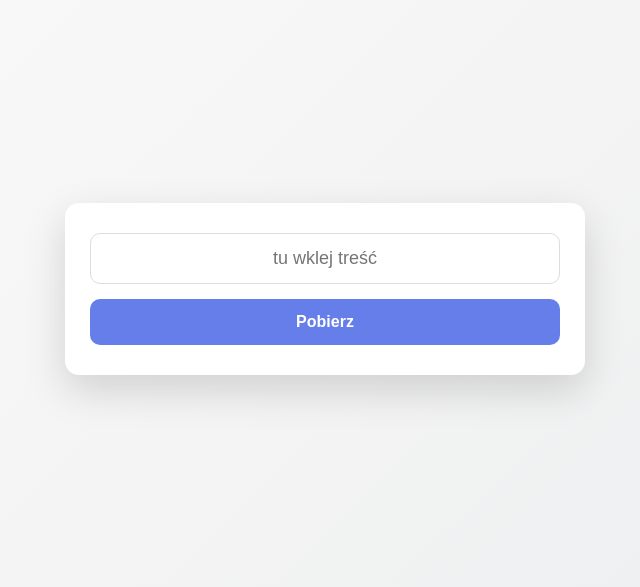
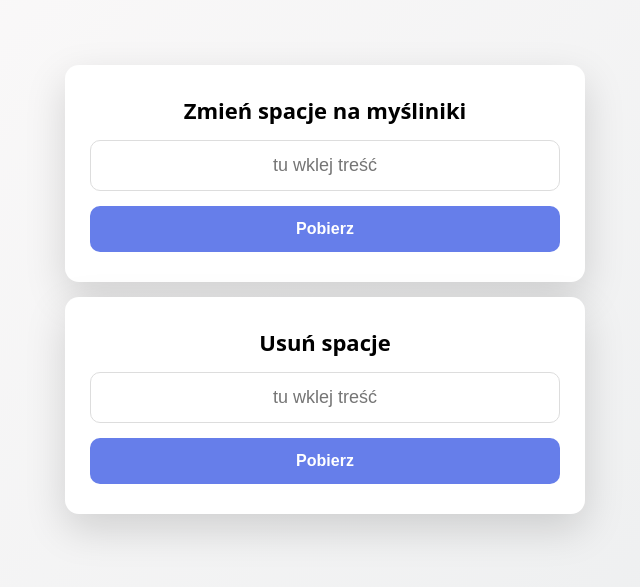
Before and after one commit to PiotrKoduje/Drwal, a plain HTML site: page index.html in a window 1280 px wide. Shown: the part 111-698 px from the top of the page, without its empty margins (315-955 px from the left). Drawn offline with Linux system fonts and the light colour scheme.

Commit message:
add unspacing feature

```diff
--- a/index.html
+++ b/index.html
@@ -1,4 +1,4 @@
-<!DOCTYPE html>
+<!doctype html>
 <html lang="en">
   <head>
     <meta charset="UTF-8" />
@@ -15,12 +15,17 @@
         align-items: center;
         justify-content: center;
         background: linear-gradient(135deg, #fdfbfb, #ebedee);
-        font-family: system-ui, -apple-system, BlinkMacSystemFont, sans-serif;
+        font-family:
+          system-ui,
+          -apple-system,
+          BlinkMacSystemFont,
+          sans-serif;
       }
 
       .card {
         background: white;
         padding: 30px 25px;
+        margin: 15px;
         border-radius: 14px;
         box-shadow: 0 15px 40px rgba(0, 0, 0, 0.15);
         width: 520px;
@@ -35,7 +40,9 @@
         border: 1px solid #ddd;
         outline: none;
         text-align: center;
-        transition: border 0.2s, box-shadow 0.2s;
+        transition:
+          border 0.2s,
+          box-shadow 0.2s;
       }
 
       input:focus {
@@ -54,7 +61,9 @@
         border: none;
         border-radius: 10px;
         cursor: pointer;
-        transition: background 0.2s, transform 0.1s;
+        transition:
+          background 0.2s,
+          transform 0.1s;
       }
 
       button:hover {
@@ -70,22 +79,42 @@
         font-size: 13px;
         color: #777;
       }
+
+      header {
+        font-size: 22px;
+        font-weight: 600;
+        margin-bottom: 15px;
+      }
     </style>
   </head>
   <body>
+    <div class="container">
       <div class="card">
+        <header>Zmień spacje na myśliniki</header>
         <input
           type="text"
-        id="text"
+          id="undashedText"
           placeholder="tu wklej treść"
           autocomplete="off"
         />
         <button onclick="getChangedText()">Pobierz</button>
       </div>
 
+      <div class="card">
+        <header>Usuń spacje</header>
+        <input
+          type="text"
+          id="spacedText"
+          placeholder="tu wklej treść"
+          autocomplete="off"
+        />
+        <button onclick="getUnspacedText()">Pobierz</button>
+      </div>
+    </div>
+
     <script>
       function getChangedText() {
-        const input = document.getElementById("text");
+        const input = document.getElementById("undashedText");
         const startValue = input.value.trim();
 
         if (!startValue) return;
@@ -96,6 +125,21 @@
 
         input.value = "";
         input.focus();
+        console.log("works");
+      }
+
+      function getUnspacedText() {
+        const input = document.getElementById("spacedText");
+        const startValue = input && input.value ? input.value.trim() : "";
+        if (!startValue) return;
+
+        const result = startValue.replace(/\s+/g, "");
+
+        navigator.clipboard.writeText(result);
+
+        input.value = "";
+        input.focus();
+        console.log("works");
       }
     </script>
   </body>
```
Lines whose indentation alone changed are shown as unchanged.
